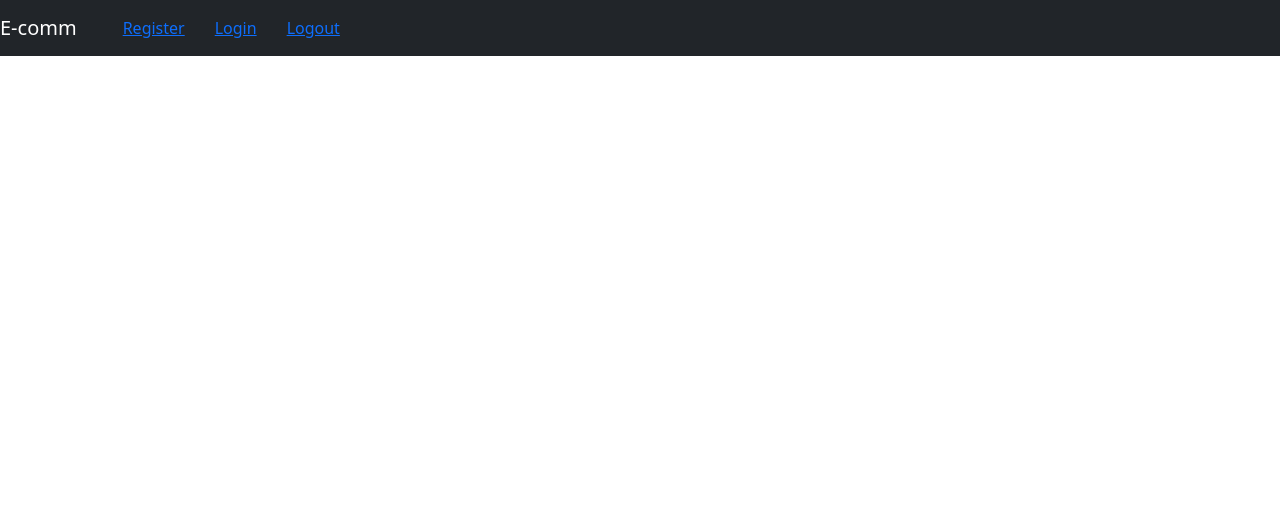
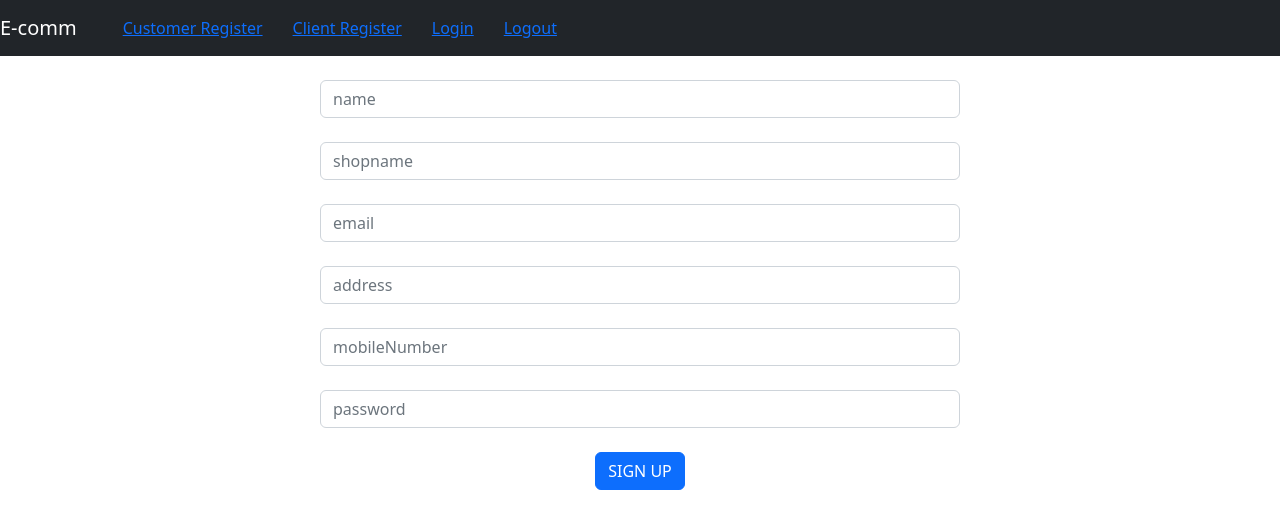
Before and after one commit to JayedChowdhuryRabby/finalAWt, a React (Create React App) app in the folder ecom/: page /client/register in a window 1280 px wide. Shown: the top 528 px of the page. Built offline with nearby package versions, Linux system fonts and the light colour scheme.

Commit message:
Niloy_Work

```diff
--- a/ecom/src/App.js
+++ b/ecom/src/App.js
@@ -1,9 +1,11 @@
 import logo from './logo.svg';
 import './App.css';
-import Header from './Compnent/Customer/Header';
+import Header from './Header';
 import{BrowserRouter,Route,Router,Routes}from 'react-router-dom'
 import Login from './Compnent/Customer/Login';
 import Register from './Compnent/Customer/Register';
+
+import ClientRegister from './Compnent/Client/ClientRegister';
 import Logout from './Compnent/Customer/Logout';
 import axios from 'axios';
 
@@ -19,6 +21,7 @@ function App() {
     <Routes>
     <Route exact path='/login' element={<Login/>} />
     <Route exact path='/register' element={<Register/>} />
+    <Route exact path='/client/register' element={<ClientRegister/>} />
     <Route exact path='/logout' element={<Logout/>} />
     </Routes>
     </BrowserRouter>
--- /dev/null
+++ b/ecom/src/Compnent/Client/ClientRegister.js
@@ -0,0 +1,77 @@
+import React,{useState} from "react";
+import{useNavigate} from 'react-router-dom'
+import axios from "axios";
+import swal from "sweetalert";
+function Register()
+{
+    const [name, setName]=useState("");
+    const [client_id, setClient_id]=useState("");
+    const [email, setEmail]=useState("");
+    const [shopname, setShopname]=useState("");
+    const [password, setPassword]=useState("");
+    const [address, setAddress]=useState("");
+    const [mobileNumber, setmobileNumber]=useState("");
+    const history=useNavigate();
+
+    async function signup()
+    {
+
+        let item={name,client_id,email,shopname,password,address,mobileNumber}
+        console.warn(item)
+
+           axios.get('/sanctum/csrf-cookie').then(response => {
+            axios.post('http://127.0.0.1:8000/api/clientregister',item).then(res =>{
+            if(res.status === 200)
+            {
+                localStorage.setItem('auth_token',res.token);
+                localStorage.setItem('auth_name',res.username);
+                swal("Suceessfully Registered", {
+                    icon: "success",
+                  });
+                history('/login');
+
+            }
+            else
+            {
+                history('/register');
+            }
+        });
+    });
+
+
+
+    }
+    return(
+
+        <div className="col-sm-6 offset-sm-3">
+        <br/>
+        <input type="text"  value ={name}  onChange={(e)=>setName(e.target.value)} className="form-control" placeholder="name"/>
+
+        <br/>
+        <input type="text"  value ={shopname}  onChange={(e)=>setShopname(e.target.value)} className="form-control" placeholder="shopname"/>
+
+        <br/>
+
+        <input type="text" value ={email}  onChange={(e)=>setEmail(e.target.value)} className="form-control" placeholder="email"/>
+
+        <br/>
+        <input type="text" value ={address}  onChange={(e)=>setAddress(e.target.value)} className="form-control" placeholder="address"/>
+
+        <br/>
+
+
+
+        <input type="text" value ={mobileNumber}  onChange={(e)=>setmobileNumber(e.target.value)} className="form-control" placeholder="mobileNumber"/>
+
+        <br/>
+        <input type="password"value ={password}  onChange={(e)=>setPassword(e.target.value)} className="form-control" placeholder="password"/>
+
+      <br/>
+        <button onClick={signup} className="btn btn-primary">SIGN UP</button>
+        </div>
+    )
+
+
+
+}
+export default Register
--- a/ecom/src/Compnent/Customer/Login.js
+++ b/ecom/src/Compnent/Customer/Login.js
@@ -45,7 +45,9 @@ const Login = ()=>{
 
                 navigate('/login');
 
-            }else{
+            }
+            else
+            {
 
                 navigate('/register')
 
--- /dev/null
+++ b/ecom/src/Header.js
@@ -0,0 +1,21 @@
+import{Navbar,Nav}from 'react-bootstrap'
+import{Link}from 'react-router-dom'
+function Header()
+{
+    return(
+        <div>
+           <Navbar bg="dark" variant="dark">
+           <Navbar.Brand href="#home">E-comm</Navbar.Brand>
+           <Nav className="me-auto navbar_wrapper">
+            <Link to="/register">Customer Register</Link>
+            <Link to="/client/register">Client Register</Link>
+            <Link to="/login">Login</Link>
+            <Link to="/logout">Logout</Link>
+
+          </Nav>
+
+      </Navbar>
+        </div>
+    )
+}
+export default Header
```
